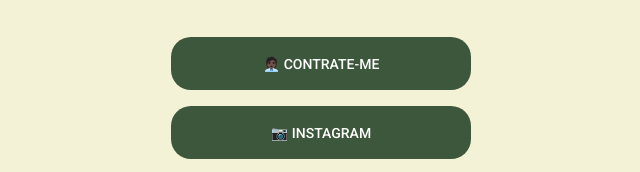
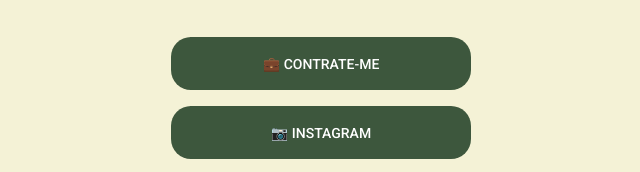
Before and after one commit to eevertonc/maratona-explorer-02, a plain HTML site: page index.html in a window 1280 px wide. Shown: the part 285-457 px from the top of the page, 319-959 px from the left. Drawn offline with Linux system fonts and the light colour scheme.

Commit message:
Update index.html

```diff
--- a/index.html
+++ b/index.html
@@ -20,7 +20,7 @@
 
   <ul>
     <li>
-        <a href="https://wa.me/+5548988169908" target="_blank">🧑🏿‍💼 Contrate-me</a>
+        <a href="https://wa.me/+5548988169908" target="_blank">💼 Contrate-me</a>
       </li>
     <li>
       <a href="https://www.instagram.com/euveveto" target="_blank">📷 Instagram</a>
```
